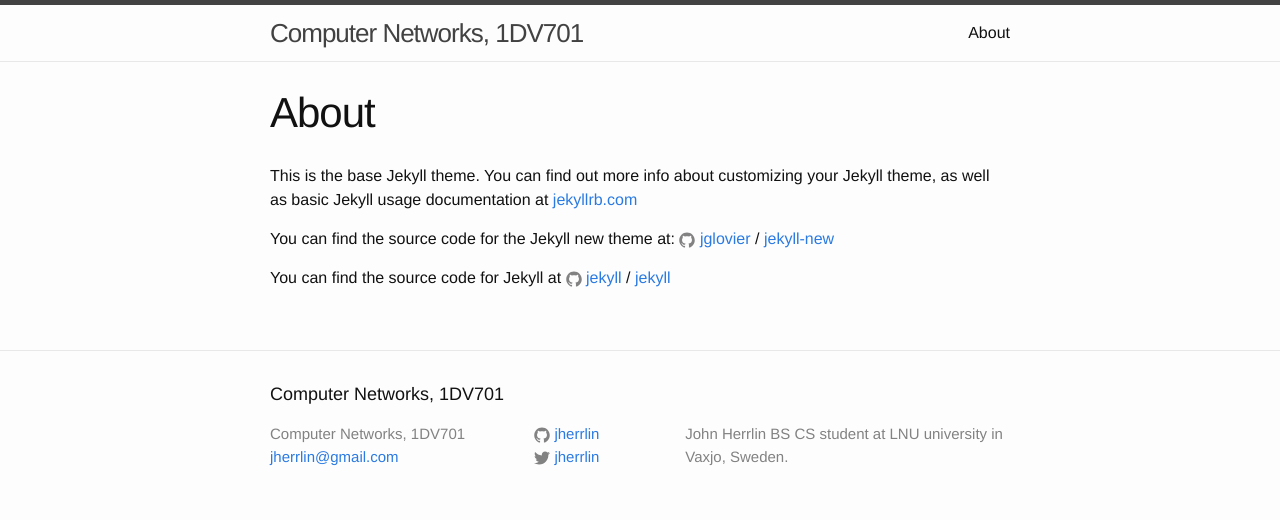
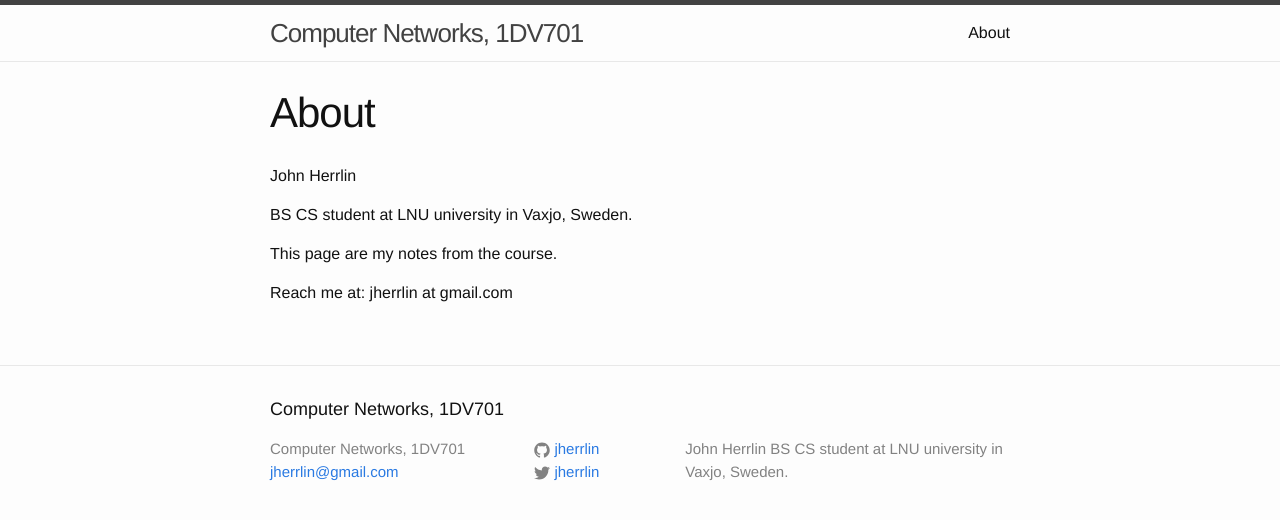
Before and after one commit to StudentJavelLNU/LNU-server-client, a Jekyll site: the page built from about.md, in a window 1280 px wide. Shown: the top 520 px of the page. Built offline with Jekyll 4.4.1, drawn with Linux system fonts in a browser that asks for light colours.

Commit message:
about updated

```diff
--- a/about.md
+++ b/about.md
@@ -4,12 +4,10 @@ title: About
 permalink: /about/
 ---
 
-This is the base Jekyll theme. You can find out more info about customizing your Jekyll theme, as well as basic Jekyll usage documentation at [jekyllrb.com](http://jekyllrb.com/)
+John Herrlin
 
-You can find the source code for the Jekyll new theme at:
-{% include icon-github.html username="jglovier" %} /
-[jekyll-new](https://github.com/jglovier/jekyll-new)
+BS CS student at LNU university in Vaxjo, Sweden.
 
-You can find the source code for Jekyll at
-{% include icon-github.html username="jekyll" %} /
-[jekyll](https://github.com/jekyll/jekyll)
+This page are my notes from the course.
+
+Reach me at: jherrlin at gmail.com
```
